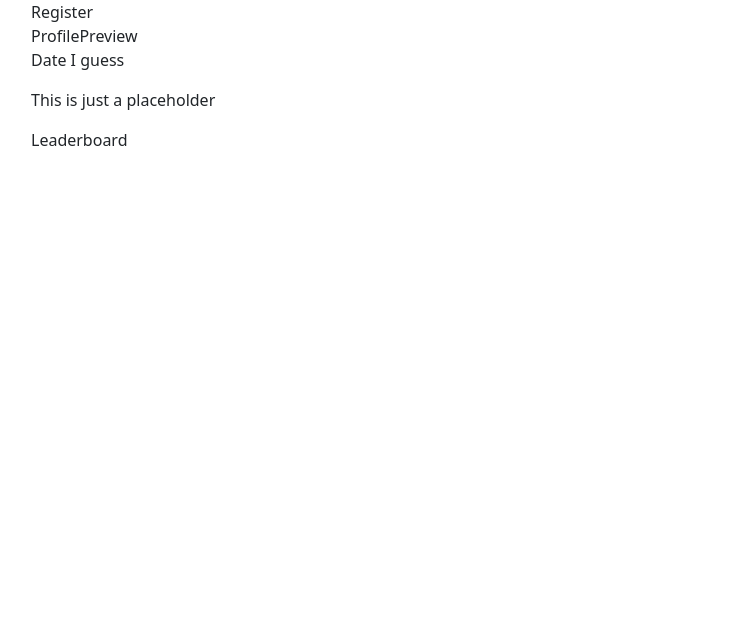
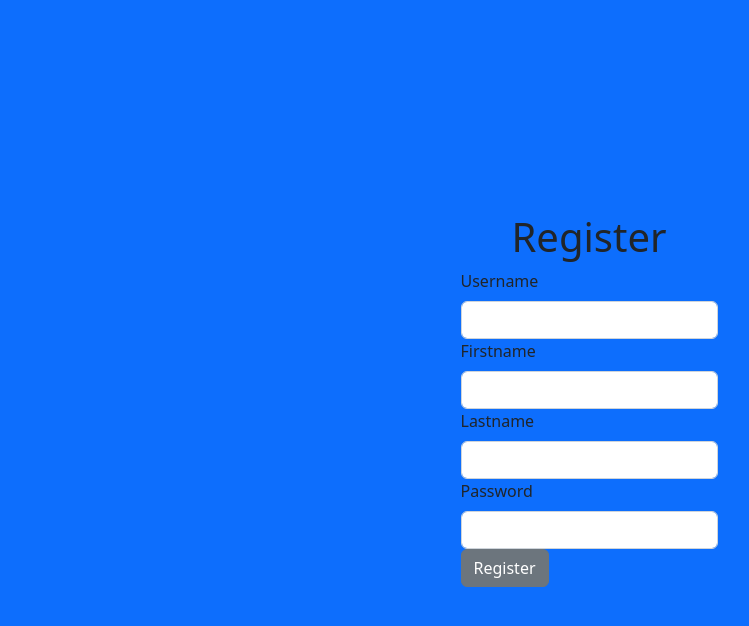
Before and after one commit to kropkakropkakropka/social-media-app, a React (Create React App) app: page /register in a window 1280 px wide. Shown: the top 626 px of the page, without its empty margins (51-800 px from the left). Built offline with nearby package versions, Linux system fonts and the light colour scheme; the HTML template or start-up script is replaced by a standard one.

Commit message:
forms and states for login and register pages

```diff
--- a/src/App.js
+++ b/src/App.js
@@ -5,9 +5,9 @@ import "bootstrap/dist/css/bootstrap.min.css";
 // Bootstrap Bundle JS
 import "bootstrap/dist/js/bootstrap.bundle.min";
 
-import ProfilePreview from './components/ProfilePreview';
-import Post from './components/Post';
-import Leaderboard from './components/Leaderboard';
+// import ProfilePreview from './components/ProfilePreview';
+// import Post from './components/Post';
+// import Leaderboard from './components/Leaderboard';
 import Register from './pages/Register';
 import Login from './pages/Login';
 import { BrowserRouter as Router, Routes, Route } from "react-router-dom";
@@ -15,14 +15,11 @@ import { BrowserRouter as Router, Routes, Route } from "react-router-dom";
 function App() {
   return (
     <Router>
-      <div className='container'>
+      <div>
         <Routes>
           <Route exact path="/register" element={<Register />} />
-          <Route exact path="/login" element={<Login />} />
+          <Route exact path="/" element={<Login />} />
         </Routes>
-        <ProfilePreview />
-        <Post />
-        <Leaderboard />
       </div>
     </Router>
   );
--- a/src/pages/Login.js
+++ b/src/pages/Login.js
@@ -1,8 +1,49 @@
-import React from 'react'
+import React, { useState } from 'react'
+import axios from 'axios';
 
 const Login = () => {
+
+  const [username, setUsername] = useState('');
+  const [password, setPassword] = useState('');
+
+  const onChangeUsername = (e) =>{
+    setUsername(e.target.value);
+  }
+
+  const onChangePassword = (e) =>{
+    setPassword(e.target.value);
+  }
+
+  const onSubmit = (e) =>{
+    e.preventDefault();
+
+    const profile = {
+      username: username,
+      password: password
+    }
+    axios.post('http://localhost:5000/login', profile)
+    .then(res => console.log(res.data))
+    .catch((error)=>{
+      console.log(error);
+    });
+
+  }
+
   return (
-    <div>Login</div>
+    <div className='d-flex flex-column justify-content-center align-items-center bg-primary min-vh-100'>
+      <h1>Login</h1>
+      <form onSubmit={onSubmit}>
+        <div className="">
+          <label className="form-label">Username</label>
+          <input type="text" className="form-control" id="usernameLogin" onChange={onChangeUsername} />
+        </div>
+        <div className="">
+          <label className="form-label">Password</label>
+          <input type="password" className="form-control" id="exampleInputPassword1" onChange={onChangePassword} />
+        </div>
+        <button type="login" className="btn btn-secondary">Login</button>
+      </form>
+    </div>
   )
 }
 
--- a/src/pages/Register.js
+++ b/src/pages/Register.js
@@ -1,8 +1,67 @@
-import React from 'react'
+import React, { useState } from 'react'
+import axios from 'axios';
 
 const Register = () => {
+  const [username, setUsername] = useState('');
+  const [firstname, setFirstname] = useState('');
+  const [lastname, setLastname] = useState('');
+  const [password, setPassword] = useState('');
+
+  const onChangeUsername = (e) => {
+    setUsername(e.target.value);
+  }
+
+  const onChangeFirstname = (e) => {
+    setFirstname(e.target.value);
+  }
+
+  const onChangeLastname = (e) => {
+    setLastname(e.target.value);
+  }
+
+  const onChangePassword = (e) => {
+    setPassword(e.target.value);
+  }
+
+  const onSubmit = (e) => {
+    e.preventDefault();
+
+    const newProfile = {
+      firstname: firstname,
+      lastname: lastname,
+      username: username,
+      password: password
+    }
+    axios.post('http://localhost:5000/register', newProfile)
+      .then(res => console.log(res.data))
+      .catch((error) => {
+        console.log(error);
+      });
+
+  }
   return (
-    <div>Register</div>
+    <div className='d-flex flex-column justify-content-center align-items-center bg-primary min-vh-100'>
+      <h1>Register</h1>
+      <form onSubmit={onSubmit}>
+        <div className="">
+          <label className="form-label">Username</label>
+          <input type="text" className="form-control" id="usernameLogin" onChange={onChangeUsername} />
+        </div>
+        <div className="">
+          <label className="form-label">Firstname</label>
+          <input type="text" className="form-control" id="firstnameLogin" onChange={onChangeFirstname} />
+        </div>
+        <div>
+          <label className="form-label">Lastname</label>
+          <input type="text" className="form-control" id="lastnameLogin" onChange={onChangeLastname} />
+        </div>
+        <div className="">
+          <label className="form-label">Password</label>
+          <input type="password" className="form-control" id="exampleInputPassword1" onChange={onChangePassword} />
+        </div>
+        <button type="register" className="btn btn-secondary">Register</button>
+      </form>
+    </div>
   )
 }
 
```
